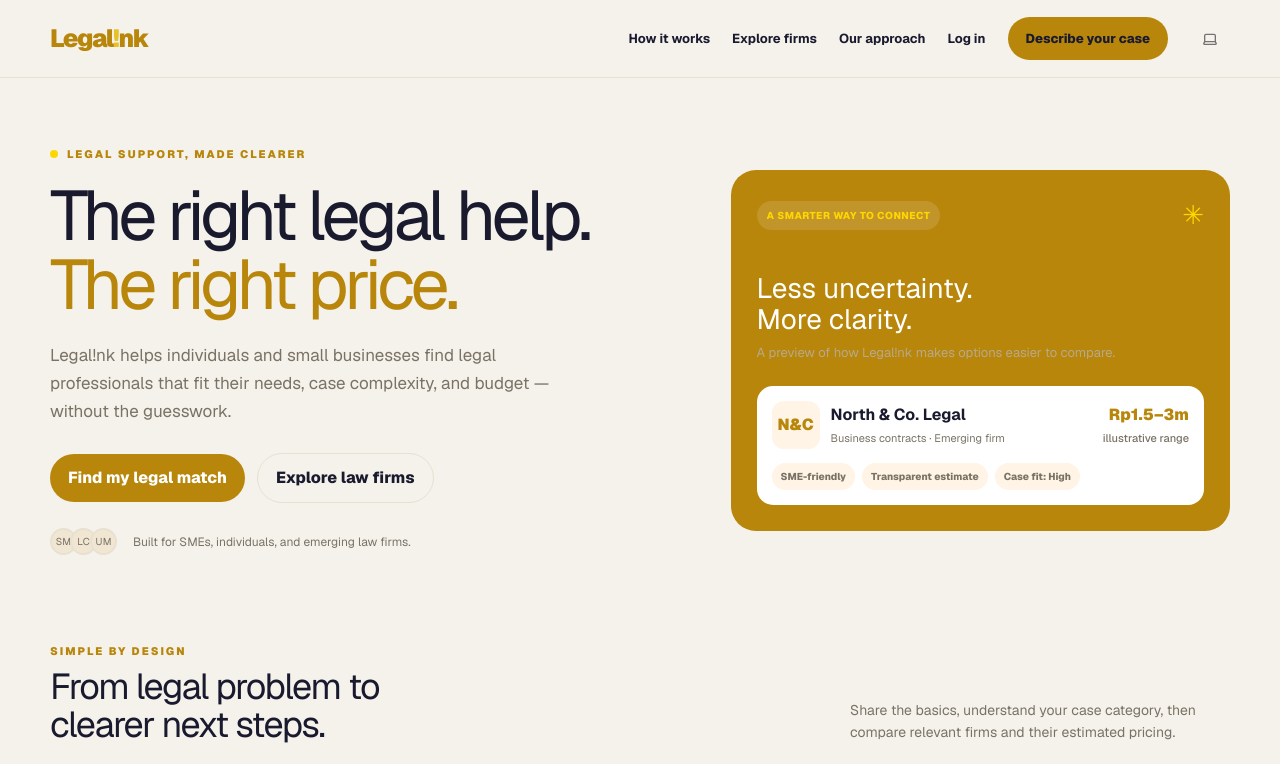
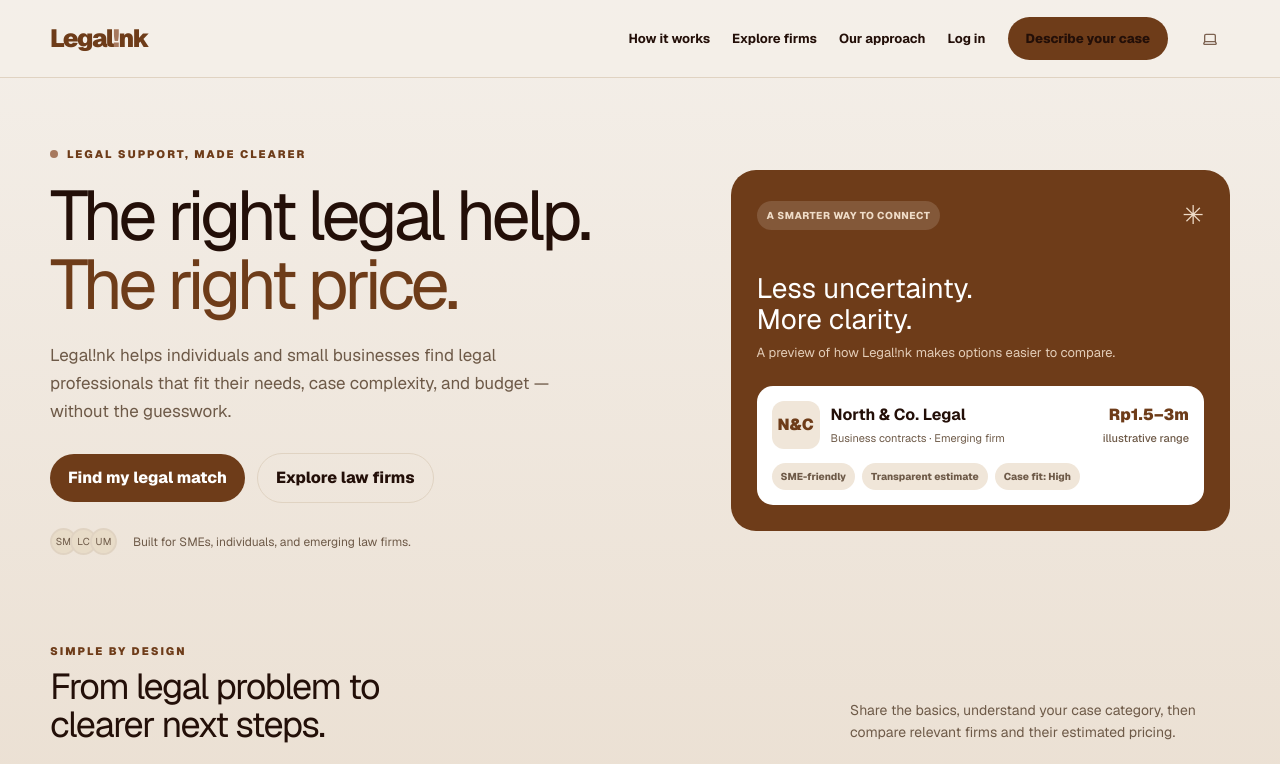
Before and after one commit to KerfZ/Legalink, a Next.js app: page / in a window 1280 px wide. Shown: the top 764 px of the page. Built offline with nearby package versions, Linux system fonts and the light colour scheme; no server answers; the database is empty.

Commit message:
color change + small changes

```diff
--- a/app/auth/confirm/route.ts
+++ b/app/auth/confirm/route.ts
@@ -7,7 +7,11 @@ export async function GET(request: NextRequest) {
   const { searchParams } = new URL(request.url);
   const token_hash = searchParams.get("token_hash");
   const type = searchParams.get("type") as EmailOtpType | null;
-  const next = searchParams.get("next") ?? "/";
+  // Supabase appends token_hash & type to the emailRedirectTo URL; some
+  // templates pass `redirect_to` instead of `next` — accept both.
+  const rawNext = searchParams.get("next") ?? searchParams.get("redirect_to") ?? "/";
+  // Only allow same-site relative paths (guards against open redirects).
+  const next = rawNext.startsWith("/") && !rawNext.startsWith("//") ? rawNext : "/";
 
   if (token_hash && type) {
     const supabase = await createClient();
@@ -21,10 +25,10 @@ export async function GET(request: NextRequest) {
       redirect(next);
     } else {
       // redirect the user to an error page with some instructions
-      redirect(`/auth/error?error=${error?.message}`);
+      redirect(`/auth/error?error=${encodeURIComponent(error.message)}`);
     }
   }
 
   // redirect the user to an error page with some instructions
-  redirect(`/auth/error?error=No token hash or type`);
+  redirect(`/auth/error?error=No%20token%20hash%20or%20type`);
 }
--- a/app/auth/error/page.tsx
+++ b/app/auth/error/page.tsx
@@ -1,4 +1,5 @@
 import { Card, CardContent, CardHeader, CardTitle } from "@/components/ui/card";
+import Link from "next/link";
 import { Suspense } from "react";
 
 async function ErrorContent({
@@ -7,18 +8,37 @@ async function ErrorContent({
   searchParams: Promise<{ error: string }>;
 }) {
   const params = await searchParams;
+  const raw = params?.error ?? "";
+
+  // Map the most common causes to actionable guidance.
+  let guidance = "Something went wrong while confirming your account.";
+  if (raw === "No token hash or type") {
+    guidance =
+      "The confirmation link looks incomplete — this happens if the URL is opened directly or truncated. Open the latest confirmation email and click the link again, or resend it below.";
+  } else if (/expired/i.test(raw)) {
+    guidance =
+      "This confirmation link has expired. Confirmation links are short-lived — request a fresh one from the sign-up success page.";
+  } else if (/invalid/i.test(raw)) {
+    guidance =
+      "This link is invalid or was already used. If you just confirmed, try logging in directly.";
+  }
 
   return (
     <>
-      {params?.error ? (
-        <p className="text-sm text-muted-foreground">
-          Code error: {params.error}
-        </p>
-      ) : (
-        <p className="text-sm text-muted-foreground">
-          An unspecified error occurred.
+      <p className="text-sm text-muted-foreground">{guidance}</p>
+      {raw && (
+        <p className="mt-3 rounded-md bg-accent p-2 text-xs font-mono">
+          Code error: {raw}
         </p>
       )}
+      <div className="mt-4 flex flex-col gap-2 text-sm">
+        <Link href="/auth/login" className="underline underline-offset-4">
+          Back to login
+        </Link>
+        <Link href="/auth/sign-up-success" className="underline underline-offset-4">
+          Resend confirmation email
+        </Link>
+      </div>
     </>
   );
 }
@@ -35,7 +55,7 @@ export default function Page({
           <Card>
             <CardHeader>
               <CardTitle className="text-2xl">
-                Sorry, something went wrong.
+                Account confirmation failed
               </CardTitle>
             </CardHeader>
             <CardContent>
--- a/app/globals.css
+++ b/app/globals.css
@@ -3,99 +3,101 @@
 @tailwind utilities;
 
 @layer base {
-  :root {
-    --background: 0 0% 100%;
-    --foreground: 0 0% 3.9%;
-    --card: 0 0% 100%;
-    --card-foreground: 0 0% 3.9%;
-    --popover: 0 0% 100%;
-    --popover-foreground: 0 0% 3.9%;
-    --primary: 45 54% 35%;     /* Rich gold for primary buttons/accents */
-    --primary-foreground: 0 0% 98%;
-    --secondary: 0 0% 96.1%;
-    --secondary-foreground: 0 0% 9%;
-    --muted: 0 0% 96.1%;
-    --muted-foreground: 0 0% 45.1%;
-    --accent: 45 54% 35%;      /* Gold accent */
-    --accent-foreground: 0 0% 98%;
+    :root {
+    --background: 30 33% 95%;   /* Warm cream */
+    --foreground: 16 63% 8%;    /* Licorice brown-black */
+    --card: 34 50% 99%;
+    --card-foreground: 16 63% 8%;
+    --popover: 34 50% 99%;
+    --popover-foreground: 16 63% 8%;
+    --primary: 25 63% 26%;      /* Koacha brown */
+    --primary-foreground: 33 30% 97%;
+    --secondary: 30 30% 92%;
+    --secondary-foreground: 16 50% 15%;
+    --muted: 30 25% 92%;
+    --muted-foreground: 24 22% 40%;
+    --accent: 25 55% 30%;
+    --accent-foreground: 33 30% 97%;
     --destructive: 0 84.2% 60.2%;
     --destructive-foreground: 0 0% 98%;
-    --border: 0 0% 89.8%;
-    --input: 0 0% 89.8%;
-    --ring: 45 54% 35%;        /* Gold ring/focus */
-    --chart-1: 45 85% 50%;     /* Gold */
-    --chart-2: 25 85% 55%;     /* Amber */
-    --chart-3: 35 90% 60%;     /* Light gold */
-    --chart-4: 40 75% 35%;     /* Dark amber */
-    --chart-5: 20 80% 65%;     /* Bronze */
+    --border: 30 22% 88%;
+    --input: 30 22% 88%;
+    --ring: 25 63% 26%;
+    --chart-1: 25 63% 26%;      /* Koacha */
+    --chart-2: 22 29% 51%;      /* Chamoisee */
+    --chart-3: 30 45% 65%;      /* Light tan */
+    --chart-4: 16 63% 15%;      /* Black bean */
+    --chart-5: 28 35% 40%;      /* Mid brown */
     --radius: 0.5rem;
-    --ink: #1a1a2e;            /* Deep charcoal for professional text */
-    --gold: #b8860b;           /* Dark gold - primary brand color */
-    --gold-light: #e6c227;     /* Medium gold for accents/hover */
-    --gold-bright: #ffd700;    /* Bright gold for highlights */
-    --gold-bg: #f5f2ec;        /* Warm off-white background (slightly darker) */
-    --paper: #fdfaf5;          /* Softer cream for subtle surfaces */
-    --muted-legal: #7a7265;    /* Warm medium gray for muted text */
-    --line: #e8e0d0;           /* Soft gold-beige border */
-    --nav-bg: rgba(245,242,236,.96);
+    --ink: #230f08;             /* Licorice - near-black brown text */
+    --gold: #6e3c19;            /* Koacha brown - primary brand color */
+    --gold-light: #8a5a3b;      /* Lighter Koacha - hover */
+    --gold-bright: #a7795e;     /* Chamoisee - highlights */
+    --gold-bg: #f4efe9;         /* Warm cream background */
+    --bg-end: #ebe0d3;          /* Page background gradient end */
+    --paper: #fbf8f3;           /* Softer cream for subtle surfaces */
+    --muted-legal: #6e5a48;     /* Warm brown-gray for muted text */
+    --line: #e0d3c2;            /* Soft tan border */
+    --nav-bg: rgba(244,239,233,.96);
     --card-bg: #ffffff;
-    --chip-bg: #fff4e5;
-    --notice-bg: #fff8e1;
-    --notice-text: #8b7d5a;
-    --avatar-bg: #f0e6d2;
-    /* Text placed ON the gold card/buttons */
+    --chip-bg: #f0e6d9;
+    --notice-bg: #f5ede1;
+    --notice-text: #5e4a38;
+    --avatar-bg: #e8dcc8;
+    /* Text placed ON the brown card/buttons */
     --on-gold: #ffffff;
-    --on-gold-muted: #b8a98a;
-    --pill-bg: rgba(255,255,255,.12);
-    --pill-fg: #ffd700;
+    --on-gold-muted: #e3cdb8;
+    --pill-bg: rgba(255,255,255,.14);
+    --pill-fg: #efdcc8;
   }
-  .dark {
-    --background: 0 0% 3.9%;
-    --foreground: 0 0% 98%;
-    --card: 0 0% 3.9%;
-    --card-foreground: 0 0% 98%;
-    --popover: 0 0% 3.9%;
-    --popover-foreground: 0 0% 98%;
-    --primary: 45 54% 35%;      /* Gold primary in dark mode */
-    --primary-foreground: 0 0% 9%;
-    --secondary: 0 0% 14.9%;
-    --secondary-foreground: 0 0% 98%;
-    --muted: 0 0% 14.9%;
-    --muted-foreground: 0 0% 63.9%;
-    --accent: 45 54% 35%;       /* Gold accent in dark mode */
-    --accent-foreground: 0 0% 98%;
+    .dark {
+    --background: 17 65% 4%;    /* Smoky black */
+    --foreground: 28 40% 88%;   /* Warm light brown */
+    --card: 16 63% 8%;          /* Licorice */
+    --card-foreground: 28 40% 88%;
+    --popover: 16 63% 8%;
+    --popover-foreground: 28 40% 88%;
+    --primary: 22 35% 55%;      /* Chamoisee brown */
+    --primary-foreground: 16 60% 7%;
+    --secondary: 15 60% 13%;    /* Black bean */
+    --secondary-foreground: 28 40% 85%;
+    --muted: 15 50% 12%;
+    --muted-foreground: 25 28% 63%;
+    --accent: 22 35% 55%;
+    --accent-foreground: 16 60% 7%;
     --destructive: 0 62.8% 30.6%;
     --destructive-foreground: 0 0% 98%;
-    --border: 0 0% 14.9%;
-    --input: 0 0% 14.9%;
-    --ring: 45 54% 35%;         /* Gold ring in dark mode */
-    --chart-1: 45 85% 50%;
-    --chart-2: 25 85% 55%;
-    --chart-3: 35 90% 60%;
-    --chart-4: 40 75% 35%;
-    --chart-5: 20 80% 65%;
+    --border: 17 45% 15%;
+    --input: 17 45% 15%;
+    --ring: 22 35% 55%;
+    --chart-1: 22 29% 51%;      /* Chamoisee */
+    --chart-2: 25 63% 26%;      /* Koacha */
+    --chart-3: 30 45% 65%;      /* Light tan */
+    --chart-4: 15 60% 13%;      /* Black bean */
+    --chart-5: 28 35% 40%;      /* Mid brown */
 
-    /* Gold theme dark mode overrides */
-    --ink: #f5f1ea;
-    --gold: #e6c227;
-    --gold-light: #f2d85a;
-    --gold-bright: #ffd700;
-    --gold-bg: #1a1a2e;
-    --paper: #252535;
-    --muted-legal: #a8a192;
-    --line: #3d3629;
-    --nav-bg: rgba(26,26,46,.96);
-    --card-bg: #252535;
-    --chip-bg: #2a2418;
-    --notice-bg: #2a251e;
-    --notice-text: #c9bdaa;
-    --avatar-bg: #3d3529;
+    /* Brown palette dark mode overrides */
+    --ink: #efe4d8;
+    --gold: #a7795e;            /* Chamoisee */
+    --gold-light: #c08a66;
+    --gold-bright: #d9b294;
+    --gold-bg: #110703;         /* Smoky black */
+    --bg-end: #1c0b04;
+    --paper: #230f08;           /* Licorice */
+    --muted-legal: #ad8b70;
+    --line: #3e2314;
+    --nav-bg: rgba(17,7,3,.96);
+    --card-bg: #230f08;
+    --chip-bg: #34170d;         /* Black bean */
+    --notice-bg: #2a140b;
+    --notice-text: #c9a184;
+    --avatar-bg: #46281a;
 
-    /* On-gold text flips dark: dark-mode gold card is bright yellow */
-    --on-gold: #1a1a2e;
-    --on-gold-muted: rgba(26,26,46,.78);
-    --pill-bg: rgba(26,26,46,.18);
-    --pill-fg: #1a1a2e;
+    /* On-brown text flips dark: dark-mode card is Chamoisee (lighter) */
+    --on-gold: #230f08;
+    --on-gold-muted: #1c0b04;
+    --pill-bg: rgba(17,7,3,.22);
+    --pill-fg: #230f08;
   }
 }
 
@@ -104,7 +106,8 @@
     @apply border-border;
   }
   body {
-    background: var(--gold-bg);
+    background: linear-gradient(180deg, var(--gold-bg) 0%, var(--bg-end) 100%);
+    background-attachment: fixed;
     color: var(--ink);
     font-family: Inter, ui-sans-serif, system-ui, -apple-system, "Segoe UI", sans-serif;
   }
@@ -113,7 +116,7 @@
 .legal-wrap { max-width: 1180px; margin: auto; padding: 0 28px; }
 .legal-nav { height: 78px; display: flex; align-items: center; justify-content: space-between; border-bottom: 1px solid var(--line); background: var(--nav-bg); position: sticky; top: 0; z-index: 5; padding: 0 max(28px, calc((100vw - 1180px)/2)); }
 .legal-logo { font-size: 25px; font-weight: 900; letter-spacing: -1.5px; color: var(--gold); text-decoration: none; }
-.legal-logo span { color: #e6c227; }
+.legal-logo span { color: var(--gold-bright); }
 .legal-navlinks { display: flex; gap: 22px; align-items: center; font-size: 13px; font-weight: 650; }
 .legal-navlinks a { color: var(--ink); text-decoration: none; }
 .legal-btn, .legal-primary { background: var(--gold); color: var(--on-gold); border: 0; border-radius: 999px; padding: 12px 18px; font-weight: 750; text-decoration: none; display: inline-block; }
```
Also changed, not shown: app/auth/sign-up-success/page.tsx (+60 -2 lines), 2 other files (tests, documents, lock files or other folders).
